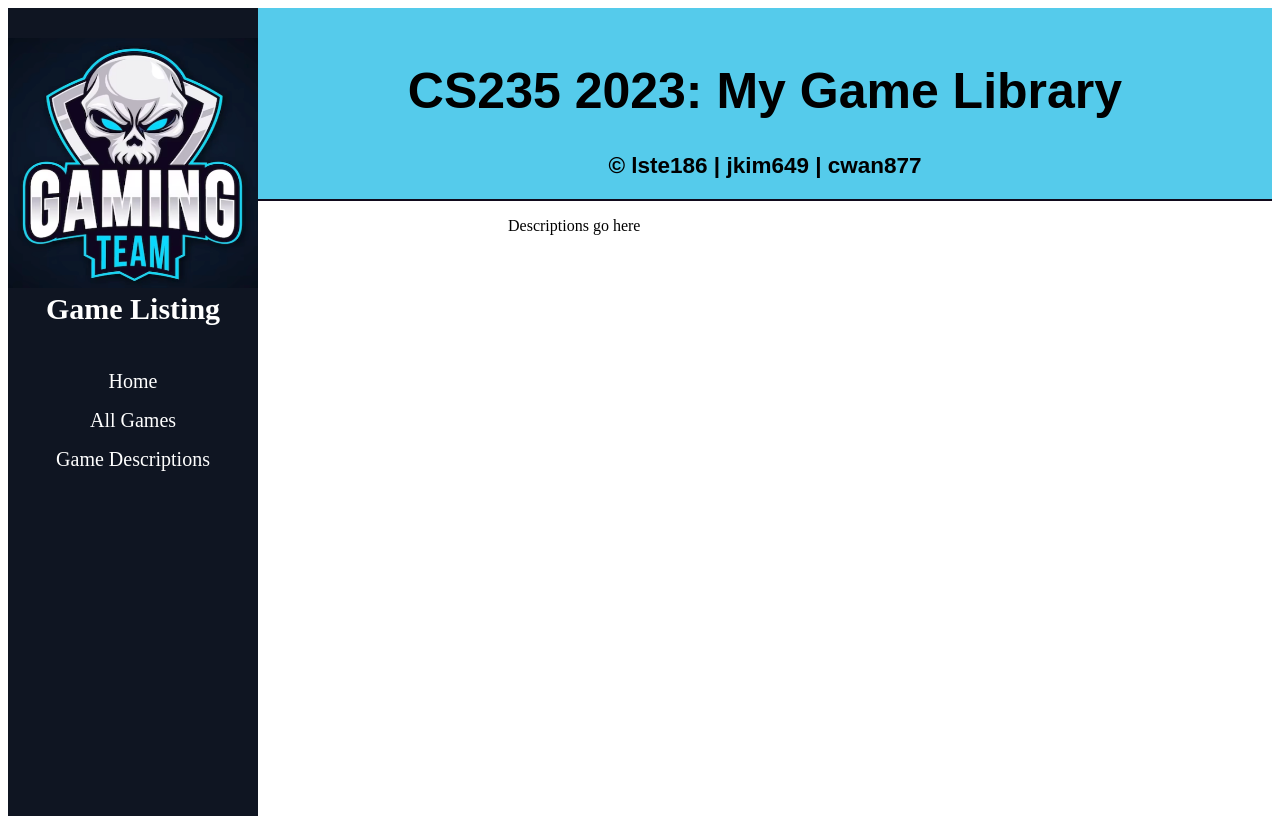
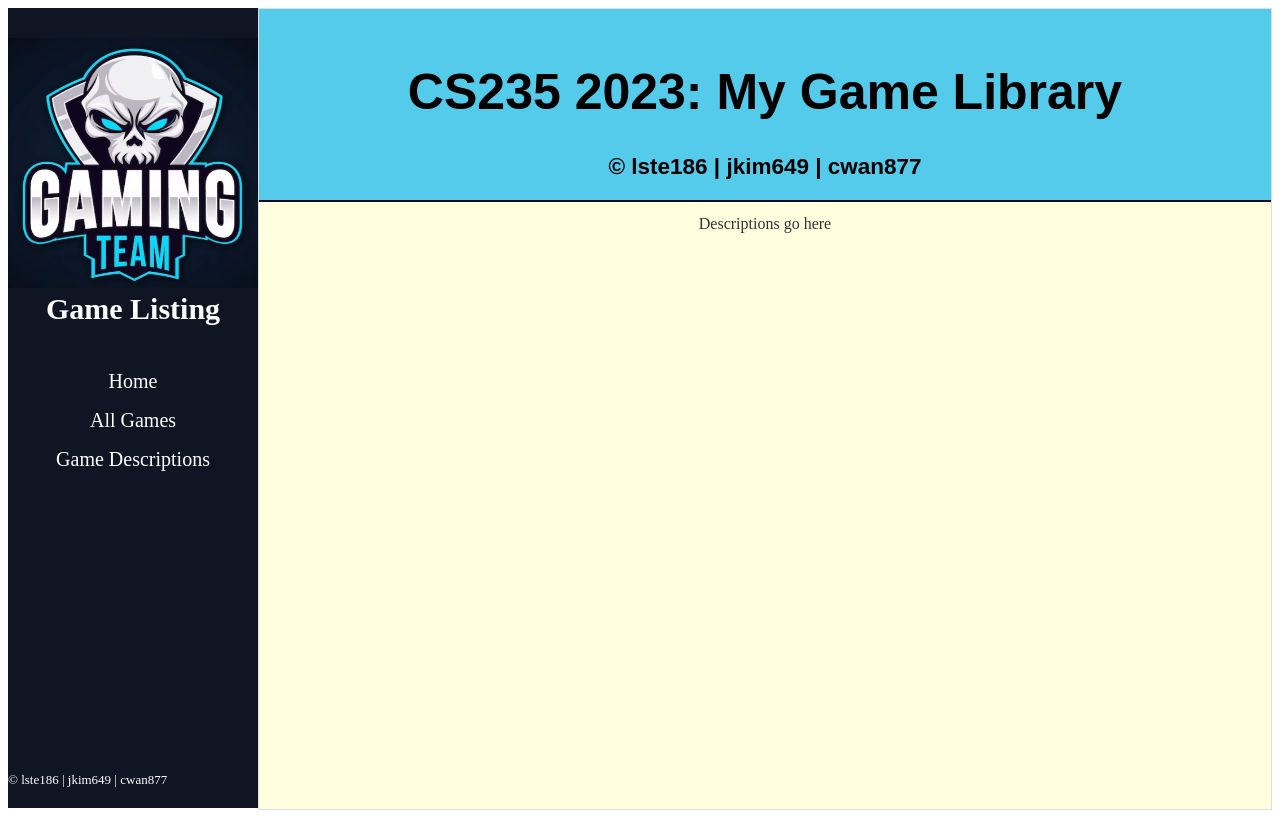
Before and after one commit to jaedotcom/GameDatabase, a Flask app: page /gameDescription in a window 1280 px wide. Run offline with Flask 3, Linux system fonts and the light colour scheme; some libraries are stand-ins or nearby versions.

Commit message:
housekeeping and catching up on changes

```diff
--- a/games/static/css/main.css
+++ b/games/static/css/main.css
@@ -13,6 +13,31 @@
   font-size: 0.9em;
 }
 
+#container {
+    margin: 10px;
+}
+
+#content {
+    background-color: lightyellow;
+    border: 1px solid #ddd;
+    text-align: center;
+
+}
+
+#content p {
+    font-size: 16px;
+    line-height: 1.5;
+    color: #333;
+    margin: 0;
+}
+
+#content strong {
+    color: darkblue;
+}
+
+
+
+
 .description p i {
     font-family: Arial, sans-serif;
     font-weight: bold;
@@ -27,12 +52,13 @@
 
 nav {
     width: 250px;
-    height: 100%;
+    height: calc(100% - 60px); /* Subtracting 60px (30px top padding + 30px bottom padding) from the full height */
     position: fixed;
     float: left;
     padding: 30px 0px;
     background-color: #0f1522;
 }
+
 
 nav .heading {
     font-size: 30px;
--- a/games/templates/gameDescription.html
+++ b/games/templates/gameDescription.html
@@ -8,11 +8,11 @@
 
 {% block content %}
     {% include 'header.html' %}
-<div id="content">
-    <main id="main">
-      <div class="description">
-        <p> Descriptions go here </p>
-      </div>
-    </main>
-</div>
+    <div id="container">
+        <main id="main">
+          <div class="content">
+            <p> Descriptions go here </p>
+          </div>
+        </main>
+    </div>
 {% endblock %}
```
Also changed, not shown: games/templates/home.html (+7 -5 lines).
